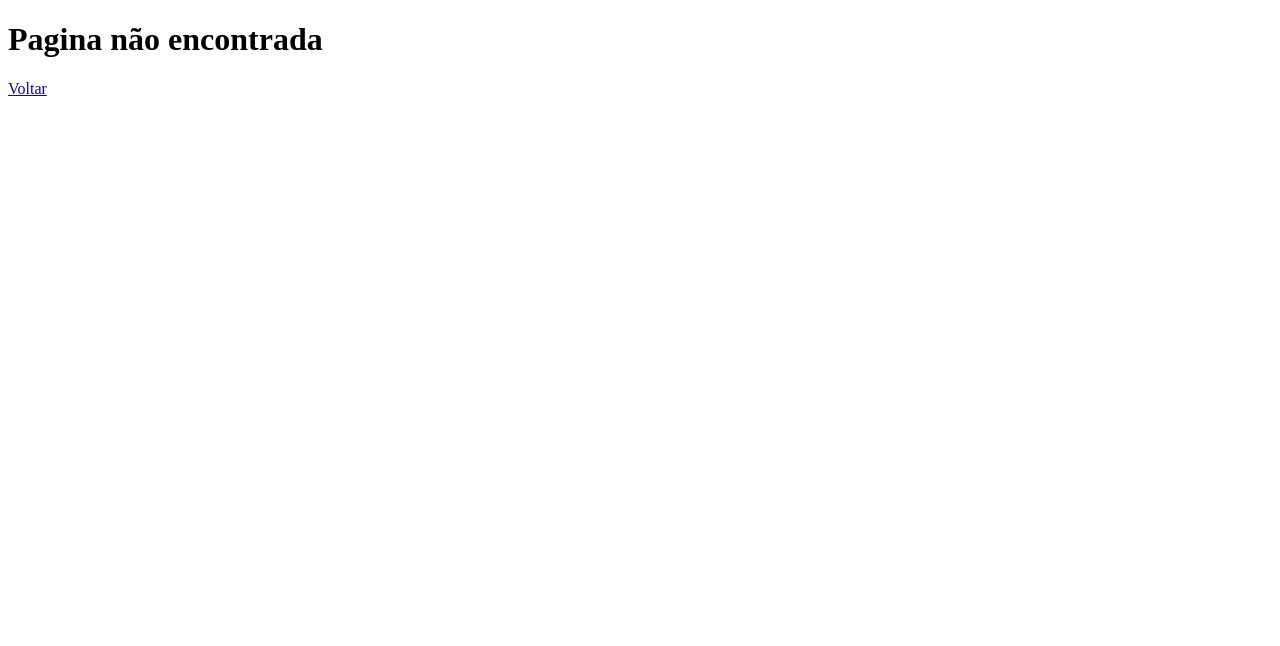
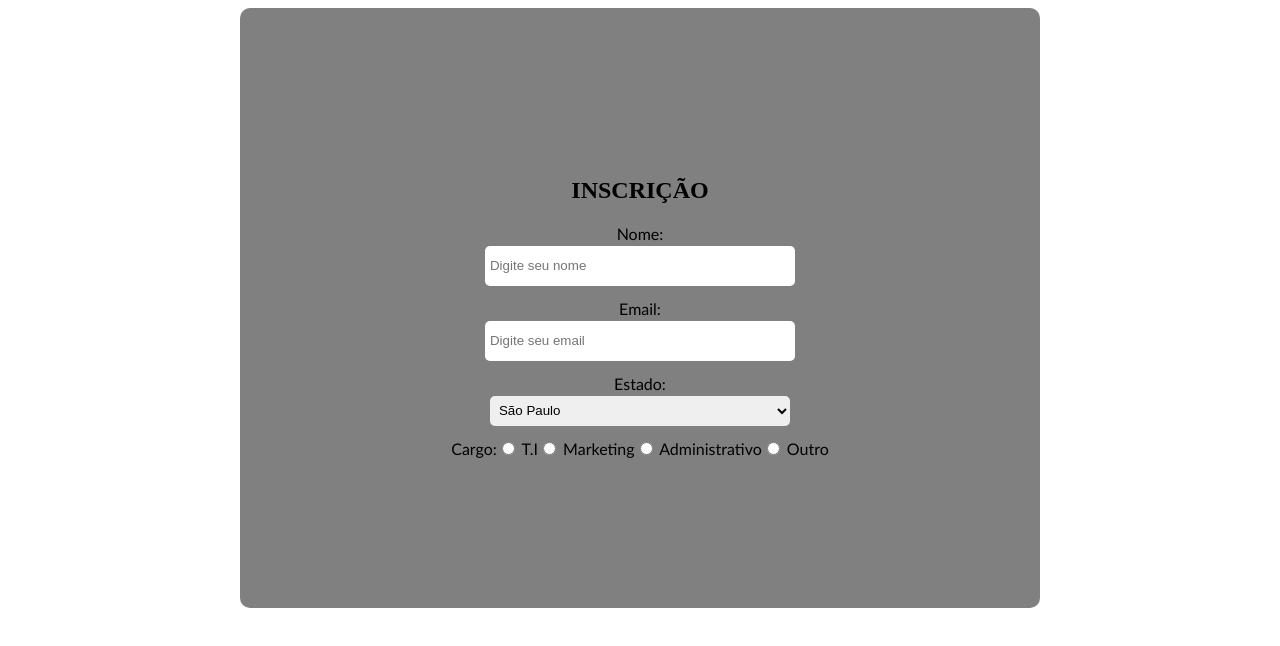
Before and after one commit to 11pedrofxx/sass, a React (Create React App) app: page /formulario in a window 1280 px wide. Shown: the top 646 px of the page. Built offline with nearby package versions, Linux system fonts and the light colour scheme.

Commit message:
formulario

```diff
--- a/src/index.jsx
+++ b/src/index.jsx
@@ -1,10 +1,6 @@
 import React from 'react';
 import ReactDOM from 'react-dom/client';
 import Routess from './routes.js';
-
-
-
-
 
 
 const root = ReactDOM.createRoot(document.getElementById('root'));
--- a/src/pages/app/App.jsx
+++ b/src/pages/app/App.jsx
@@ -9,6 +9,6 @@ export default function App() {
     <img src="/assets/images/saopaulo.jfif" alt=""></img>
     <i class="fa-solid fa-s"></i>
     <Link to="/contato">Contato</Link>
-    </div>
+    <Link to="/formulario">Formulário</Link></div>
   );
 }
--- /dev/null
+++ b/src/pages/formulario/index.jsx
@@ -0,0 +1,82 @@
+import "./index.scss";
+import { Link } from "react-router-dom";
+
+export default function Formulario() {
+  function passou() {
+    alert("Passou pelo campo");
+  }
+
+  function digitou(e) {
+    let novovalor = e.target.value;
+    alert("Digitou: " + novovalor);
+  }
+
+  return (
+    <div>
+      <section className="secao">
+        <h1 onMouseMove={passou}>INSCRIÇÃO</h1>
+
+        <div className="form">
+          <label for="nome">Nome:</label>
+          <input
+            onChange={digitou}
+            type="text"
+            placeholder="Digite seu nome"
+          ></input>
+          <label for="email">Email:</label>
+          <input
+            onChange={digitou}
+            type="text"
+            placeholder="Digite seu email"
+          ></input>
+          <label>Estado:</label>
+          <select onChange={digitou}>
+            <option value="São Paulo">São Paulo</option>
+            <option value="Rio de Janeiro">Rio de Janeiro</option>
+            <option value="Minas Gerais">Minas Gerais</option>
+          </select>
+
+          <div className="cargo">
+            <label>Cargo:</label>
+            <label>
+              <input
+                onChange={digitou}
+                type="radio"
+                name="cargo"
+                value={"T.I"}
+              />{" "}
+              T.I
+            </label>
+            <label>
+              <input
+                onChange={digitou}
+                type="radio"
+                name="cargo"
+                value={"Marketing"}
+              />{" "}
+              Marketing
+            </label>
+            <label>
+              <input
+                onChange={digitou}
+                type="radio"
+                name="cargo"
+                value={"Administrativo"}
+              />{" "}
+              Administrativo
+            </label>
+            <label>
+              <input
+                onChange={digitou}
+                type="radio"
+                name="cargo"
+                value={"Outro"}
+              />{" "}
+              Outro
+            </label>
+          </div>
+        </div>
+      </section>
+    </div>
+  );
+}
--- /dev/null
+++ b/src/pages/formulario/index.scss
@@ -0,0 +1,56 @@
+.secao{
+    background-color: gray;
+    width: 800px;
+    height: 600px;
+    border-radius: 10px;
+    display: flex;
+    align-items: center;
+    justify-content: center;
+    justify-self: center;
+    flex-direction: column;
+
+    .form {
+  display: flex;
+  flex-direction: column;
+  justify-content: center;
+  align-items: center;
+  gap: 3px;
+
+  h1{
+
+    font-family: monospace;
+    font-size: 30px;
+    margin-bottom: 20px;
+
+  }
+
+  label{
+
+    font-family: 'Trebuchet MS', 'Lucida Sans Unicode', 'Lucida Grande', 'Lucida Sans', Arial, sans-serif;
+
+  }
+
+
+
+    input[type="text"], select{
+        width: 300px;
+        height: 30px;
+        margin-bottom: 10px;
+        border-radius: 5px;
+        border: none;
+        padding: 5px;
+    }
+
+    .cargo{
+
+
+        gap: 3px;
+
+    }
+
+}
+
+
+
+
+}
--- a/src/routes.js
+++ b/src/routes.js
@@ -2,6 +2,7 @@ import './pages/app/App.scss'
 import Contato from './pages/contato/index.jsx';
 import App from './pages/app/App.jsx';
 import NotFound from './pages/NotFound/index.jsx';
+import Formulario from './pages/formulario/index.jsx';
 import { BrowserRouter, Routes, Route  } from 'react-router-dom';
 
 export default function Routess() {
@@ -10,6 +11,7 @@ export default function Routess() {
             <Routes>
                 <Route path="/" element={<App />} />
                 <Route path="/contato" element={<Contato />} />
+                <Route path='/formulario' element={<Formulario />} />
 
                 <Route path="*" element={<NotFound />} />
             </Routes>
```
